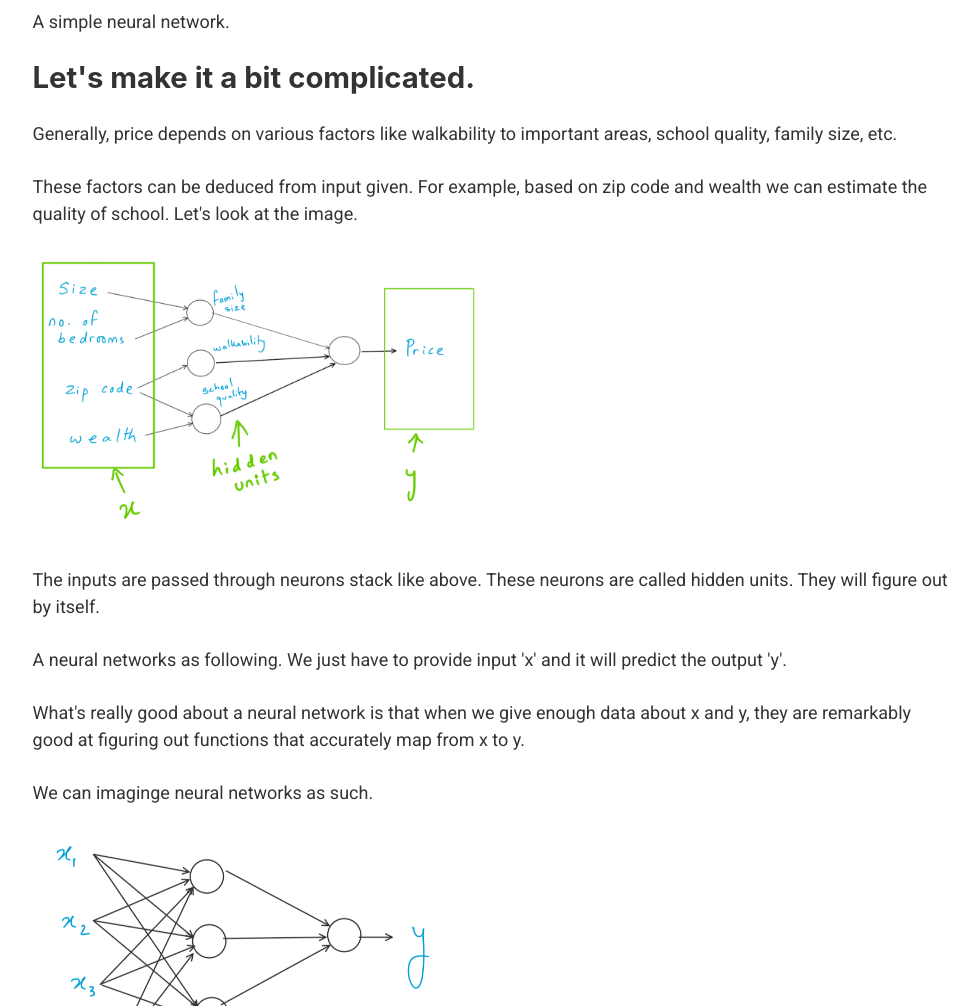
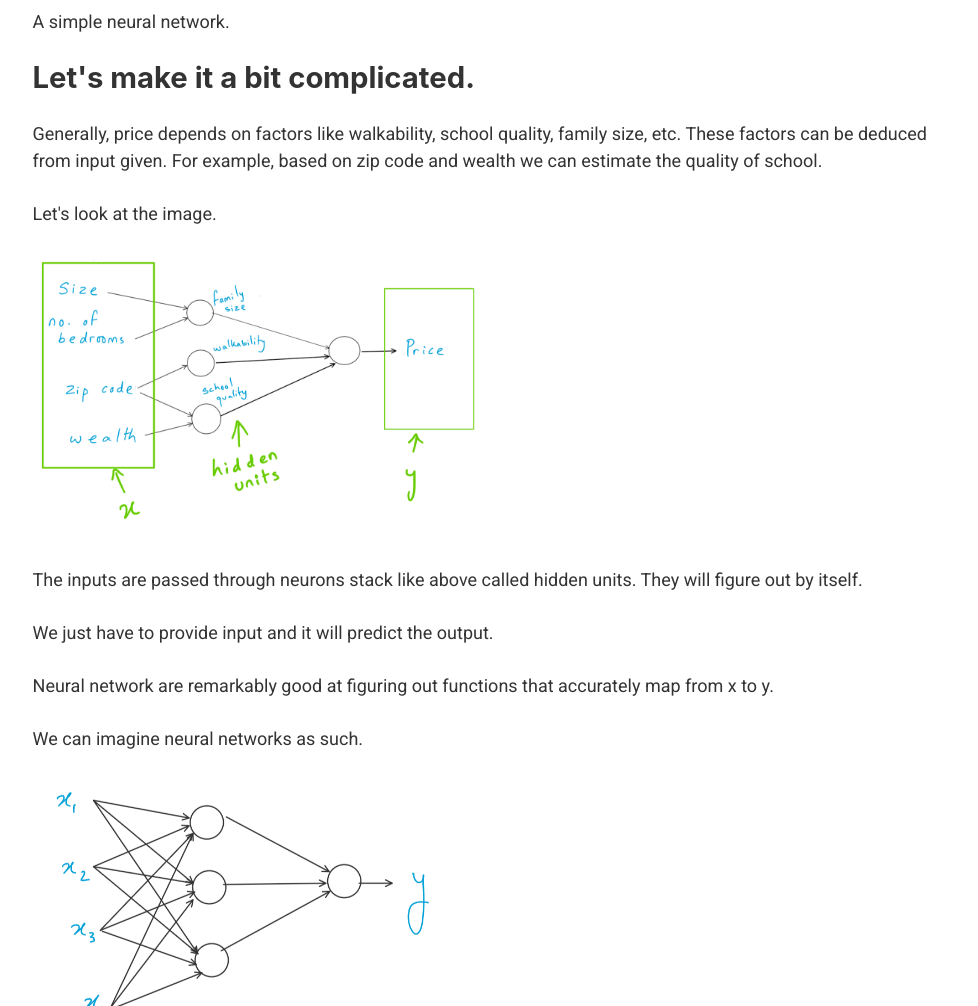
Before and after one commit to alphacrash/alphacrash-gatsby, a Gatsby site: page /neural-networks-1 in a window 1280 px wide. Shown: the part 1560-2566 px from the top of the page, without its empty margins (147-1125 px from the left). Built offline with nearby package versions, Linux system fonts and the light colour scheme; Gatsby itself is replaced by a stand-in of ours.

Commit message:
Refactored Post 3

```diff
--- a/src/posts/003-neural-networks-introduction.md
+++ b/src/posts/003-neural-networks-introduction.md
@@ -30,18 +30,18 @@ A simple neural network.
 
 ## Let's make it a bit complicated.
 
-Generally, price depends on various factors like walkability to important areas, school quality, family size, etc.
+Generally, price depends on factors like walkability, school quality, family size, etc. These factors can be deduced from input given. For example, based on zip code and wealth we can estimate the quality of school.
 
-These factors can be deduced from input given. For example, based on zip code and wealth we can estimate the quality of school. Let's look at the image.
+Let's look at the image.
 
 <img src={i4} className="w-50" />
 
-The inputs are passed through neurons stack like above. These neurons are called hidden units. They will figure out by itself.
+The inputs are passed through neurons stack like above called hidden units. They will figure out by itself.
 
-A neural networks as following. We just have to provide input 'x' and it will predict the output 'y'.
+We just have to provide input and it will predict the output.
 
-What's really good about a neural network is that when we give enough data about x and y, they are remarkably good at figuring out functions that accurately map from x to y.
+Neural network are remarkably good at figuring out functions that accurately map from x to y.
 
-We can imaginge neural networks as such.
+We can imagine neural networks as such.
 
 <img src={i5} className="w-50" />
```
